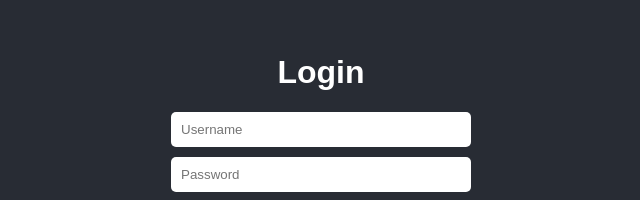
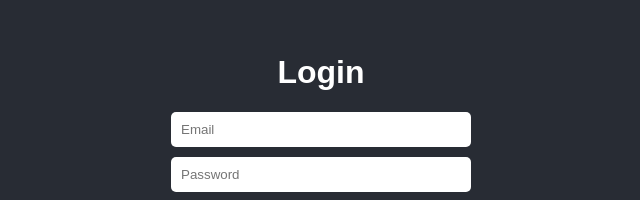
Before and after one commit to stasfilin/HotelCRM, a React (Create React App) app in the folder frontend/: page /login in a window 1280 px wide. Shown: the part 246-446 px from the top of the page, without its empty margins (319-959 px from the left). Built offline with nearby package versions, Linux system fonts and the light colour scheme.

Commit message:
Update project structure, fix placeholder
Signed-off-by: Stanislav Filin <stasfilin@hotmail.com>

```diff
--- a/frontend/src/pages/LoginPage.tsx
+++ b/frontend/src/pages/LoginPage.tsx
@@ -1,6 +1,6 @@
 import React, { useEffect } from 'react';
 import { useMutation } from "@apollo/client";
-import { LOGIN_MUTATION } from "../graph";
+import { LOGIN_MUTATION } from "../graphql/mutations";
 import { isLoggedIn } from "../utils/auth";
 import { Link, useNavigate } from 'react-router-dom';
 
@@ -38,7 +38,7 @@ export const LoginPage: React.FC = () => {
             <form className="login-form" onSubmit={handleSubmit}>
                 <input
                     type="text"
-                    placeholder="Username"
+                    placeholder="Email"
                     className="login-input"
                     required
                 />
--- a/frontend/src/pages/RegisterPage.tsx
+++ b/frontend/src/pages/RegisterPage.tsx
@@ -1,6 +1,6 @@
 import React, { useEffect } from 'react';
 import { useMutation } from "@apollo/client";
-import { REGISTER_MUTATION } from "../graph";
+import { REGISTER_MUTATION } from "../graphql/mutations";
 import { isLoggedIn } from "../utils/auth";
 import { useNavigate } from 'react-router-dom';
 
```
Also changed, not shown: frontend/src/graphql/mutations.ts (renamed from frontend/src/graph.ts).
